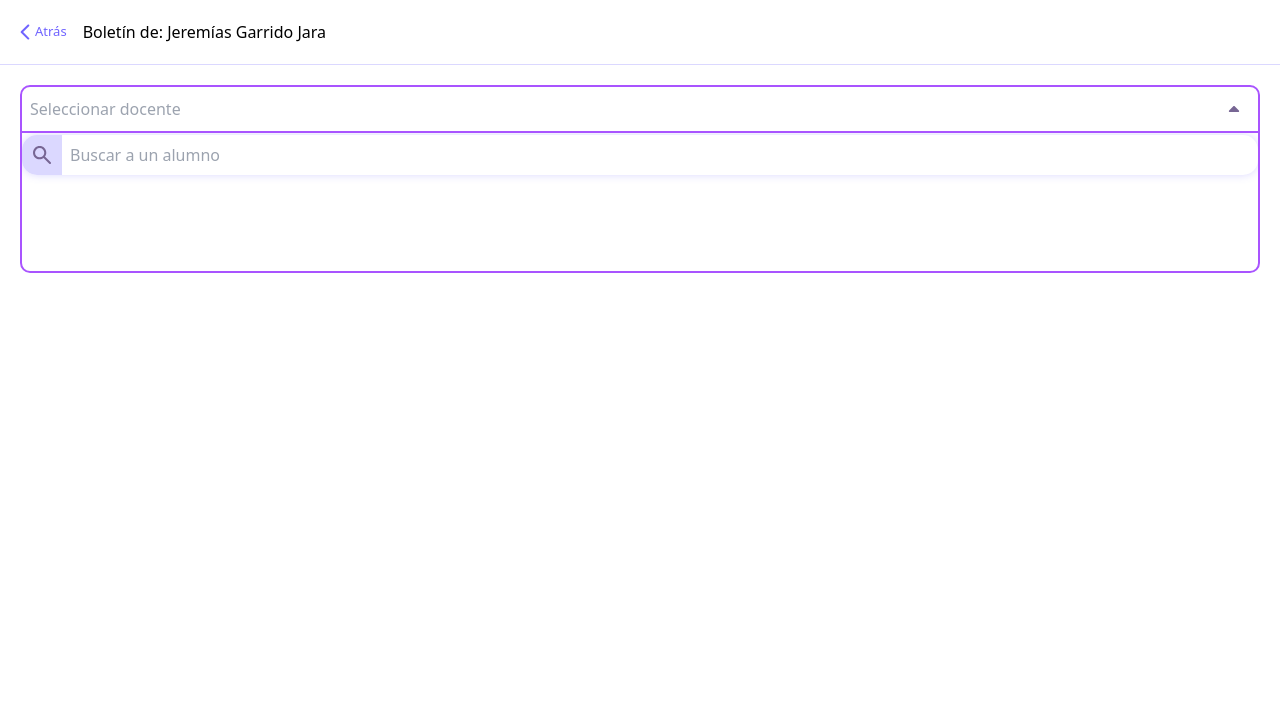
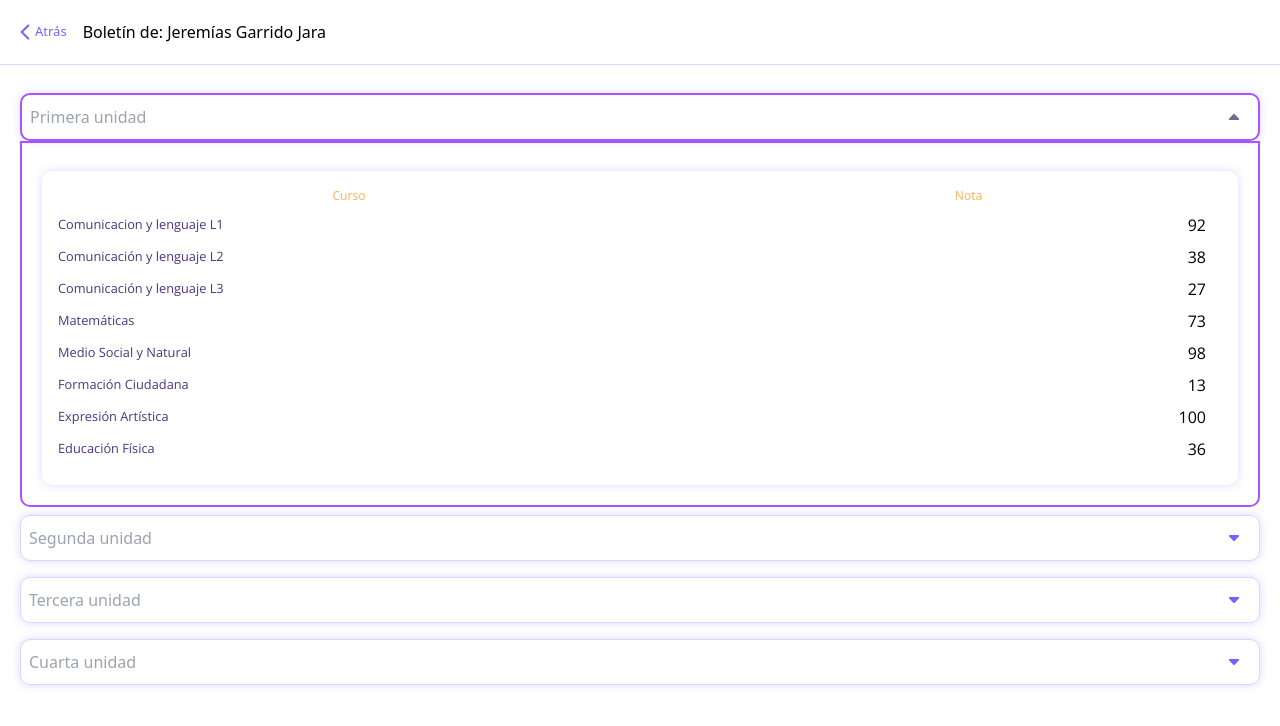
Before and after one commit to Rafterminador/atenea-cliente, a React (Create React App) app: page /boletin in a window 1280 px wide. Both pictures are taken after a click on the element 640 px from the left and 108 px from the top of the page. Shown: the top 726 px of the page. Built offline with nearby package versions, Linux system fonts and the light colour scheme; the HTML template or start-up script is replaced by a standard one.

Commit message:
boletin notes

```diff
--- /dev/null
+++ b/src/components/BoletinCard.jsx
@@ -0,0 +1,36 @@
+import React from "react";
+import CursoNote from "./CursoNote";
+
+const BoletinCard = (props) => {
+  return (
+    <div className="">
+      <div className="bg-[#FFFFFF] bordercard my-6 mt-5 mb-5 ml-5 mr-5 pb-4 pt-4 pl-4 pr-4">
+        <div className="">
+
+    <div className="grid grid-cols-2 text-center">
+
+          <p className="text-[#FFB55F] font-sans text-[12px] .sml-title">
+            Curso
+          </p>
+          <p className="text-[#FFB55F] font-sans text-[12px] .sml-title ml-[75px]">
+            Nota
+          </p>
+        </div>
+
+          <div className="">
+            <CursoNote name={"Comunicacion y lenguaje L1"} note={"92"} />
+            <CursoNote name={"Comunicación y lenguaje L2"} note={"38"} />
+            <CursoNote name={"Comunicación y lenguaje L3"} note={"27"} />
+            <CursoNote name={"Matemáticas"} note={"73"} />
+            <CursoNote name={"Medio Social y Natural"} note={"98"} />
+            <CursoNote name={"Formación Ciudadana"} note={"13"} />
+            <CursoNote name={"Expresión Artística"} note={"100"} />
+            <CursoNote name={"Educación Física"} note={"36"} />
+          </div>
+        </div>
+      </div>
+    </div>
+  );
+};
+
+export default BoletinCard;
--- a/src/components/CardAlumno.jsx
+++ b/src/components/CardAlumno.jsx
@@ -60,7 +60,7 @@ const CardAlumno = (props) => {
           </div>
           <div className="flex my-2">
             <img src={Cel} alt="Cel" />
-            <p className="font-sans text-[16px] ml-[18.03px]">
+            <p className="font-sans text-[16px] ml-[18.03px]">1
               {props.telefono}
             </p>
           </div>
--- /dev/null
+++ b/src/components/CursoNote.jsx
@@ -0,0 +1,19 @@
+import React from 'react'
+import Face from "../assets/images/face.svg";
+import Cake from "../assets/images/cake.svg";
+import Location from "../assets/images/location.svg";
+import School from "../assets/images/school.svg";
+
+
+const CursoNote = (props) => {
+  return (
+    <div className="flex flex-row justify-between mr-4 my-2 items-center">
+
+    <p className='text-[12.8px] text-[#4D3483] .sml-title'>{props.name}</p>
+    <p className='text-[16px] text-[#000000] .sml-text-2'>{props.note}</p>
+
+  </div>
+  )
+}
+
+export default CursoNote;
--- a/src/components/Notes.jsx
+++ b/src/components/Notes.jsx
@@ -1,56 +1,66 @@
-import React from 'react'
-import ItemComboBox from './ItemComboBox'
-import { useState } from 'react';
-import uuid from 'react-uuid'
+import React from "react";
+import ItemComboBox from "./ItemComboBox";
+import { useState } from "react";
+import uuid from "react-uuid";
 import DropDown from "../assets/images/drop-down.svg";
 import DropUp from "../assets/images/drop-up.svg";
-import SearchBar from "../components/SearchBar";
+import BoletinCard from "../components/BoletinCard";
 
 const Notes = (props) => {
-    const [active, setActive] = useState("")
-    const [hidden, setHidden] = useState("hidden")
-    const [dropImage, setDropImage] = useState(DropDown)
-    const [inputValue, setInputValue] = useState(props.valueByDefault)
+  const [active, setActive] = useState("");
+  const [hidden, setHidden] = useState("hidden");
+  const [dropImage, setDropImage] = useState(DropDown);
+  const [inputValue, setInputValue] = useState(props.valueByDefault);
   const changeInputValue = (teacher) => {
-        document.getElementById('teacher').placeholder = ''
-        setInputValue(teacher)
-        setActive("")
-        setHidden("hidden")
-        setDropImage(DropDown)
+    document.getElementById("teacher").placeholder = "";
+    setInputValue(teacher);
+    setActive("");
+    setHidden("hidden");
+    setDropImage(DropDown);
+  };
+  const changeState = () => {
+    if (active !== "combo-box-active") {
+      setActive("combo-box-active");
+      setHidden("");
+      setDropImage(DropUp);
+    } else {
+      setActive("");
+      setHidden("hidden");
+      setDropImage(DropDown);
     }
-    const changeState = () => {
-        if (active !== 'combo-box-active') {
-            setActive("combo-box-active")
-            setHidden("")
-            setDropImage(DropUp)
-        } else {
-            setActive("")
-            setHidden("hidden")
-            setDropImage(DropDown)
-        }
-    }
+  };
 
   return (
     <>
-                    <div style={{ position: 'relative', cursor: 'pointer' }} onClick={changeState}>
-                <input className={`font-normal w-full combo-box ${active}`}
-                    placeholder='Seleccionar docente'
+      <div
+        style={{ position: "relative", cursor: "pointer" }}
+        onClick={changeState}
+      >
+        <input
+          className={`font-normal w-full combo-box text-[#4D3483] my-2 bordercard ${active}`}
+          placeholder={props.unidad}
           readOnly
-                    id='teacher'
+          id="teacher"
           required
           value={inputValue}
         />
-                <img src={dropImage} alt='More information' style={{ position: 'absolute', top: '0', bottom: '0', margin: 'auto 0', right: '20px' }} />
+        <img
+          src={dropImage}
+          alt="More information"
+          style={{
+            position: "absolute",
+            top: "0",
+            bottom: "0",
+            margin: "auto 0",
+            right: "20px",
+          }}
+        />
       </div>
       <div className={`${hidden}`}>
-                <div className='combo-box-container'>
-                    {        <SearchBar/>}
+        <div className="combo-box-container-notes">{<BoletinCard />}</div>
       </div>
-            </div>
+    </>
+  );
+};
 
-</>
-
-    )
-}
-
-export default Notes
+export default Notes;
--- a/src/index.css
+++ b/src/index.css
@@ -235,6 +235,16 @@ hr.administracion {
   height: 148px;
 }
 
+.combo-box-container-notes {
+  padding-top: 8px;
+  margin-top: -8px;
+  border-bottom-left-radius: 10px;
+  border-bottom-right-radius: 10px;
+  border: 2px solid #a954ff;
+  overflow-y: scroll;
+  height: auto;
+}
+
 .button-purple {
   color: #fff;
   background: #7064ff;
--- a/src/pages/Boletin.jsx
+++ b/src/pages/Boletin.jsx
@@ -1,6 +1,7 @@
 import React from "react";
 import bleft from "../assets/images/chevron_left.svg";
 import Notes from "../components/Notes";
+import BoletinCard from "../components/BoletinCard";
 
 const Boletin = () => {
   return (
@@ -21,8 +22,24 @@ const Boletin = () => {
       <div className="bg-[#DBD8FF] h-[1px] my-0"></div>
 
       <div className="m-5">
-        <Notes/>
+        <Notes
+        unidad={"Primera unidad"}
+        />
+        <Notes
+        unidad={"Segunda unidad"}
+        />
+        <Notes
+        unidad={"Tercera unidad"}
+        />
+        <Notes
+        unidad={"Cuarta unidad"}
+        />
 
+      </div>
+
+      <div className="">
+        {/* <BoletinCard
+        /> */}
       </div>
     </div>
   );
```
Lines whose indentation alone changed are shown as unchanged.
